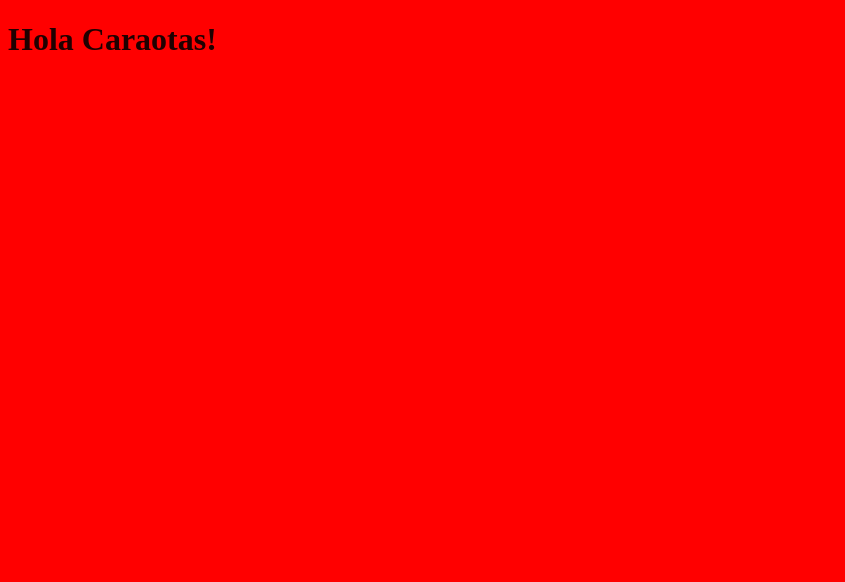
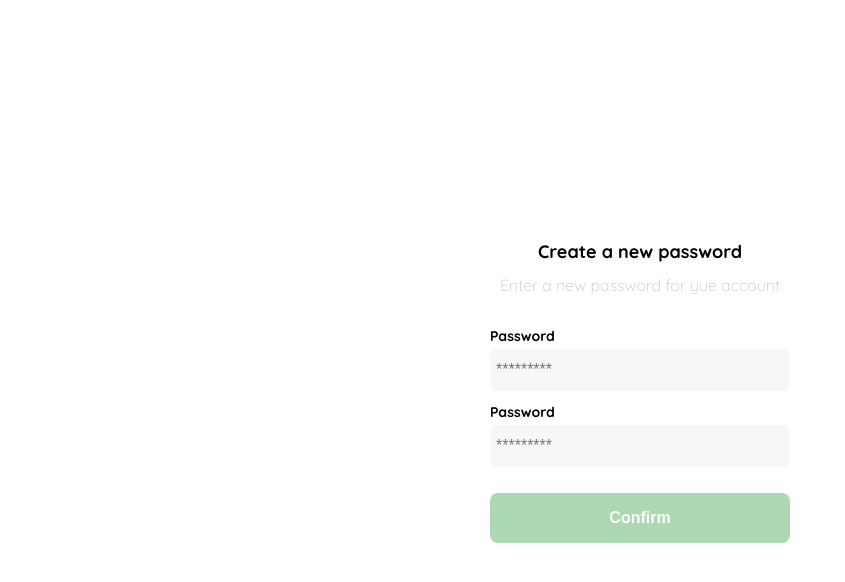
Before and after one commit to jeantivan/platzi-react-practico, a React app: page / in a window 1280 px wide. Shown: the top 582 px of the page, without its empty margins (0-845 px from the left). Built offline with nearby package versions, Linux system fonts and the light colour scheme.

Commit message:
Clase 5: Transformando HTML y CSS en componentes de React Clase 6: Estilos en los componentes de React

```diff
--- a/public/index.html
+++ b/public/index.html
@@ -5,6 +5,12 @@
     <meta http-equiv="X-UA-Compatible" content="IE=edge" />
     <meta name="viewport" content="width=device-width, initial-scale=1.0" />
     <title>React eShop | Platzi</title>
+    <link rel="preconnect" href="https://fonts.googleapis.com" />
+    <link rel="preconnect" href="https://fonts.gstatic.com" crossorigin />
+    <link
+      href="https://fonts.googleapis.com/css2?family=Quicksand:wght@300;500;700&display=swap"
+      rel="stylesheet"
+    />
   </head>
   <body>
     <div id="app"></div>
--- a/src/components/App.jsx
+++ b/src/components/App.jsx
@@ -1,8 +1,14 @@
 import React from "react";
-import "../styles/global.scss";
+import Layout from "../containers/Layout";
+import Login from "../containers/Login";
+import "../styles/global.css";
 
 const App = () => {
-  return <h1>Hola Caraotas!</h1>;
+  return (
+    <Layout>
+      <Login />
+    </Layout>
+  );
 };
 
 export default App;
--- /dev/null
+++ b/src/containers/Layout.jsx
@@ -0,0 +1,5 @@
+import React from "react";
+
+export default function Layout({ children }) {
+  return <div className="Layout">{children}</div>;
+}
--- /dev/null
+++ b/src/containers/Login.jsx
@@ -0,0 +1,43 @@
+import React from "react";
+import "../styles/Login.scss";
+
+export default function Login() {
+  return (
+    <div className="login">
+      <div className="form-container">
+        <img src="./logos/logo_yard_sale.svg" alt="logo" className="logo" />
+
+        <h1 className="title">Create a new password</h1>
+        <p className="subtitle">Enter a new password for yue account</p>
+
+        <form action="/" className="form">
+          <label htmlFor="password" className="label">
+            Password
+          </label>
+          <input
+            type="password"
+            id="password"
+            placeholder="*********"
+            className="input input-password"
+          />
+
+          <label htmlFor="new-password" className="label">
+            Password
+          </label>
+          <input
+            type="password"
+            id="new-password"
+            placeholder="*********"
+            className="input input-password"
+          />
+
+          <input
+            type="submit"
+            value="Confirm"
+            className="primary-button login-button"
+          />
+        </form>
+      </div>
+    </div>
+  );
+}
--- /dev/null
+++ b/src/styles/Login.scss
@@ -0,0 +1,70 @@
+@import "vars";
+
+.login {
+  width: 100%;
+  height: 100vh;
+  display: grid;
+  place-items: center;
+}
+.form-container {
+  display: grid;
+  grid-template-rows: auto 1fr auto;
+  width: 300px;
+}
+.logo {
+  width: 150px;
+  margin-bottom: 48px;
+  justify-self: center;
+  display: none;
+}
+.title {
+  font-size: var(--lg);
+  margin-bottom: 12px;
+  text-align: center;
+}
+.subtitle {
+  color: var(--very-light-pink);
+  font-size: var(--md);
+  font-weight: 300;
+  margin-top: 0;
+  margin-bottom: 32px;
+  text-align: center;
+}
+.form {
+  display: flex;
+  flex-direction: column;
+}
+.label {
+  font-size: var(--sm);
+  font-weight: bold;
+  margin-bottom: 4px;
+}
+.input {
+  background-color: var(--text-input-field);
+  border: none;
+  border-radius: 8px;
+  height: 30px;
+  font-size: var(--md);
+  padding: 6px;
+  margin-bottom: 12px;
+}
+.primary-button {
+  background-color: var(--hospital-green);
+  border-radius: 8px;
+  border: none;
+  color: var(--white);
+  width: 100%;
+  cursor: pointer;
+  font-size: var(--md);
+  font-weight: bold;
+  height: 50px;
+}
+.login-button {
+  margin-top: 14px;
+  margin-bottom: 30px;
+}
+@media (max-width: 640px) {
+  .logo {
+    display: block;
+  }
+}
--- /dev/null
+++ b/src/styles/_vars.scss
@@ -0,0 +1,10 @@
+:root {
+  --white: #ffffff;
+  --black: #000000;
+  --very-light-pink: #c7c7c7;
+  --text-input-field: #f7f7f7;
+  --hospital-green: #acd9b2;
+  --sm: 14px;
+  --md: 16px;
+  --lg: 18px;
+}
--- /dev/null
+++ b/src/styles/global.css
@@ -0,0 +1,4 @@
+body {
+  margin: 0;
+  font-family: "Quicksand", sans-serif;
+}
--- a/src/styles/global.scss
+++ /dev/null
@@ -1,7 +0,0 @@
-$base-color: #ff0000;
-$color: rgba(black, 0.88);
-
-body {
-  background-color: $base-color;
-  color: $color;
-}
--- a/webpack.config.js
+++ b/webpack.config.js
@@ -25,7 +25,7 @@
         use: [{ loader: "html-loader" }],
       },
       {
-        test: /\.s[ac]ss$/i,
+        test: /\.(css|scss)$/i,
         use: ["style-loader", "css-loader", "sass-loader"],
       },
     ],
```
Also changed, not shown: 1 other file (tests, documents, lock files or other folders).
